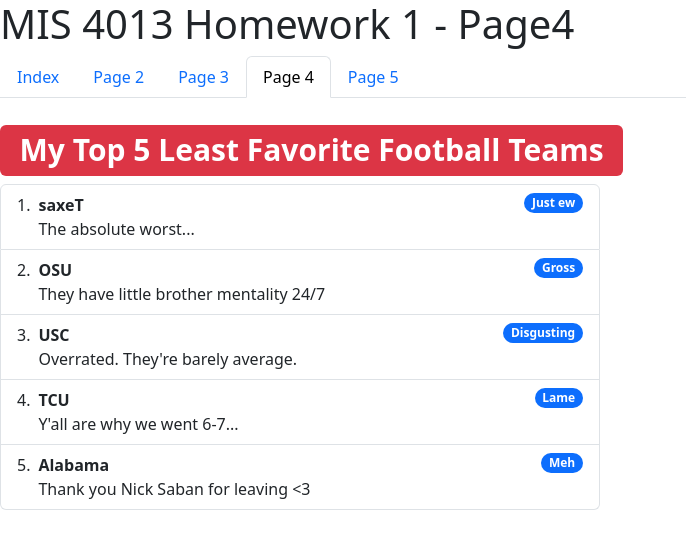
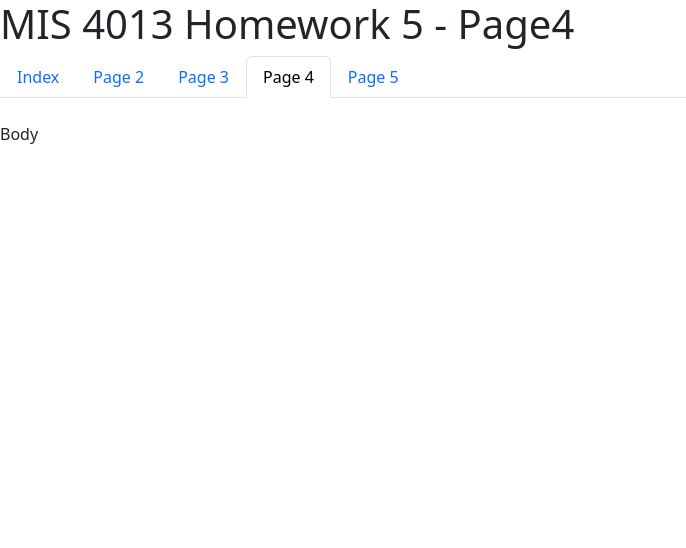
Before and after one commit to BryanY159/MIS4013_HW5, a plain HTML site: page page4.html in a window 1280 px wide. Shown: the whole page, without its empty margins (0-686 px from the left). Drawn offline with nearby package versions, Linux system fonts and the light colour scheme.

Commit message:
Update page4.html

```diff
--- a/page4.html
+++ b/page4.html
@@ -3,11 +3,11 @@
   <head>
     <meta charset="utf-8">
     <meta name="viewport" content="width=device-width, initial-scale=1">
-    <title>Homework 1</title>
+    <title>Homework 5</title>
     <link href="https://cdn.jsdelivr.net/npm/bootstrap@5.3.3/dist/css/bootstrap.min.css" rel="stylesheet" integrity="sha384-QWTKZyjpPEjISv5WaRU9OFeRpok6YctnYmDr5pNlyT2bRjXh0JMhjY6hW+ALEwIH" crossorigin="anonymous">
   </head>
   <body>
-    <h1>MIS 4013 Homework 1 - Page4</h1>
+    <h1>MIS 4013 Homework 5 - Page4</h1>
 
     <ul class="nav nav-tabs">
       <li class="nav-item">
@@ -28,47 +28,7 @@
     </ul>
   </br>
 
-<h1><span class="badge text-bg-danger">My Top 5 Least Favorite Football Teams</span></h1>
-
-<div style="width:600px">
-  <ol class="list-group list-group-numbered">
-    <li class="list-group-item d-flex justify-content-between align-items-start">
-      <div class="ms-2 me-auto">
-        <div class="fw-bold">saxeT</div>
-        The absolute worst...
-      </div>
-      <span class="badge text-bg-primary rounded-pill">Just ew</span>
-    </li>
-    <li class="list-group-item d-flex justify-content-between align-items-start">
-      <div class="ms-2 me-auto">
-        <div class="fw-bold">OSU</div>
-        They have little brother mentality 24/7
-      </div>
-      <span class="badge text-bg-primary rounded-pill">Gross</span>
-    </li>
-    <li class="list-group-item d-flex justify-content-between align-items-start">
-      <div class="ms-2 me-auto">
-        <div class="fw-bold">USC</div>
-        Overrated. They're barely average.
-      </div>
-      <span class="badge text-bg-primary rounded-pill">Disgusting</span>
-    </li>
-    <li class="list-group-item d-flex justify-content-between align-items-start">
-      <div class="ms-2 me-auto">
-        <div class="fw-bold">TCU</div>
-        Y'all are why we went 6-7...
-      </div>
-      <span class="badge text-bg-primary rounded-pill">Lame</span>
-    </li>
-    <li class="list-group-item d-flex justify-content-between align-items-start">
-      <div class="ms-2 me-auto">
-        <div class="fw-bold">Alabama</div>
-        Thank you Nick Saban for leaving <3
-      </div>
-      <span class="badge text-bg-primary rounded-pill">Meh</span>
-    </li>
-  </ol>
-</div>
+<p>Body</p>
 
     <script src="https://cdn.jsdelivr.net/npm/bootstrap@5.3.3/dist/js/bootstrap.bundle.min.js" integrity="sha384-YvpcrYf0tY3lHB60NNkmXc5s9fDVZLESaAA55NDzOxhy9GkcIdslK1eN7N6jIeHz" crossorigin="anonymous"></script>
   </body>
```
